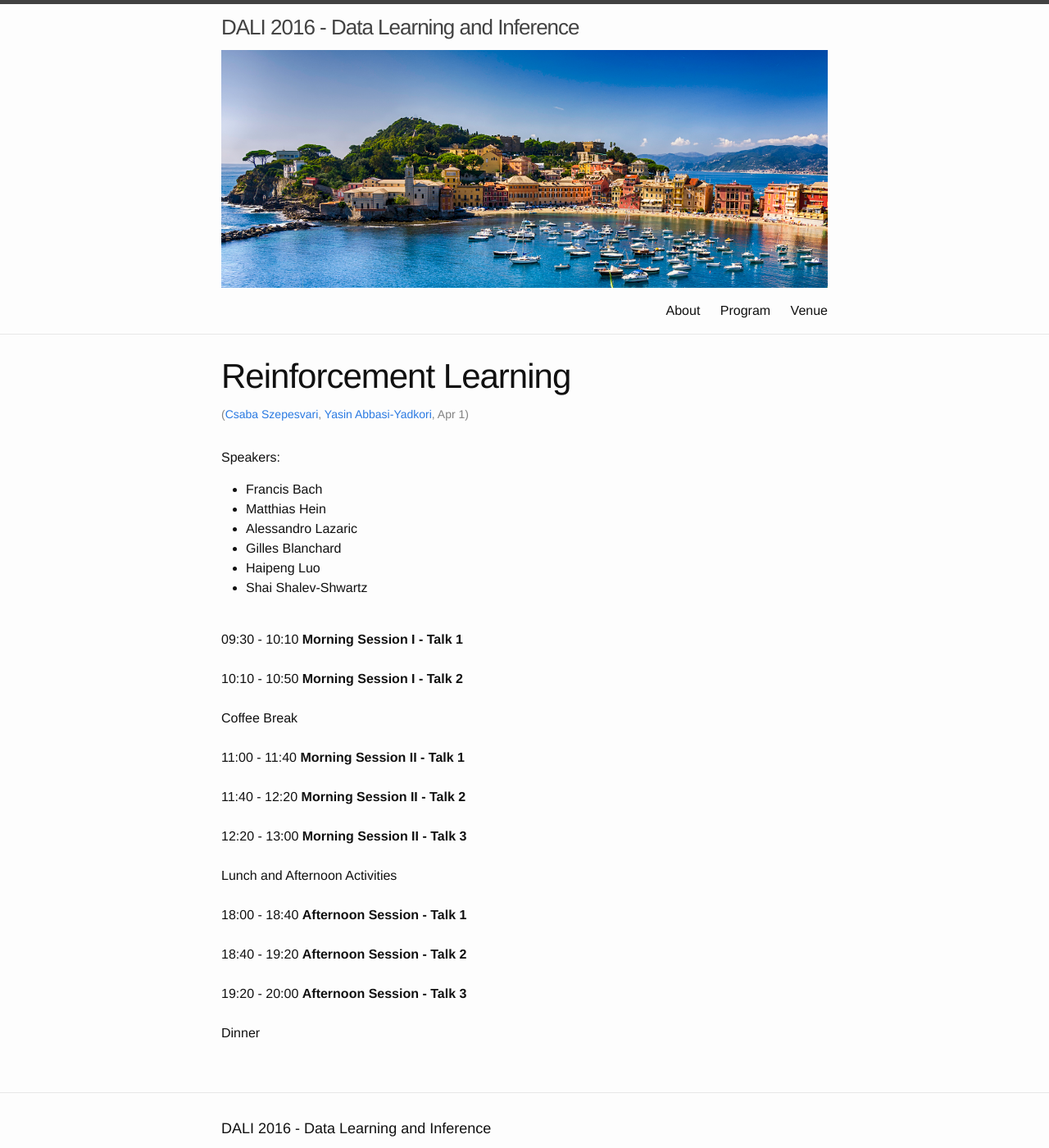
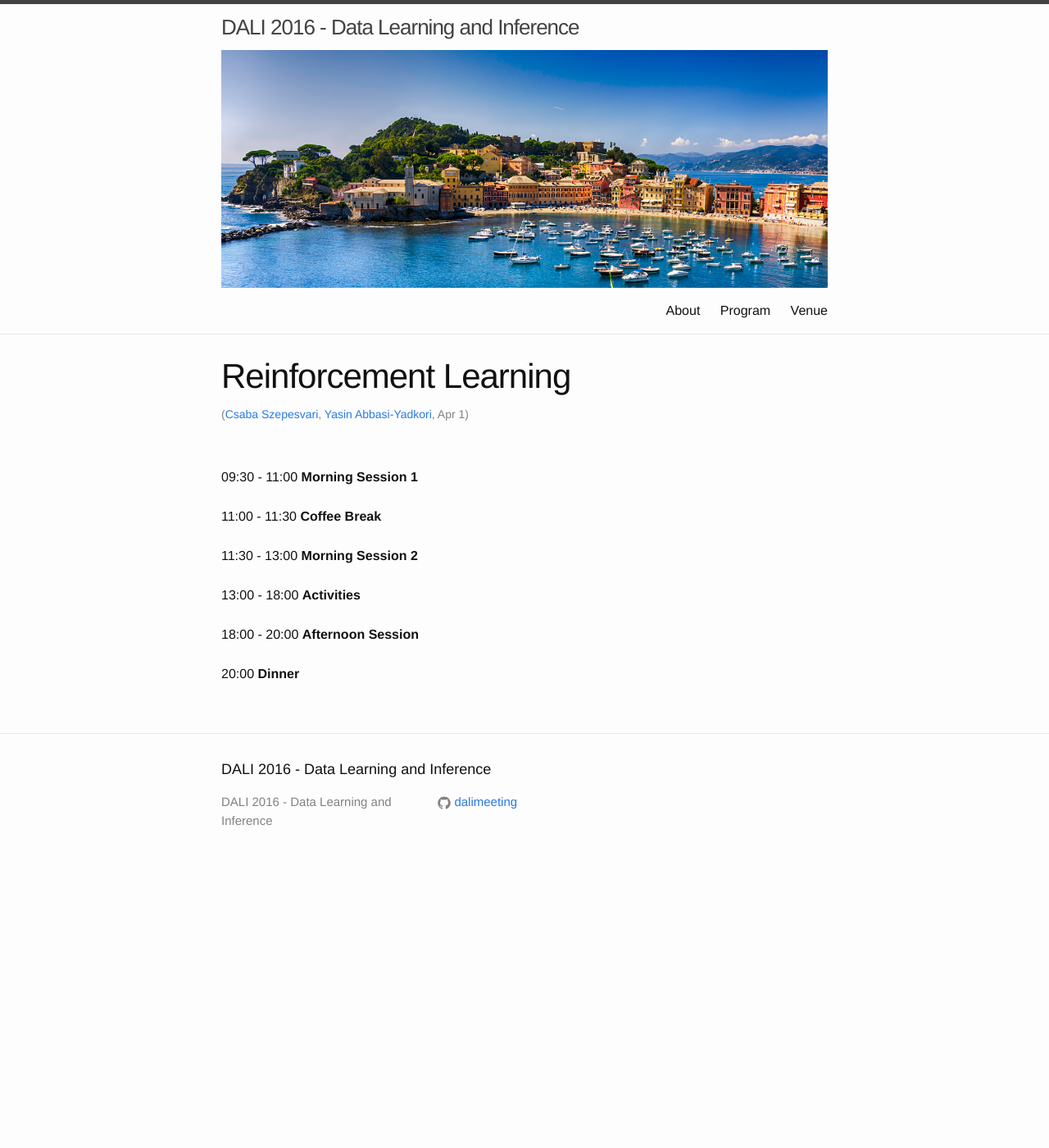
Before and after one commit to dalimeeting/dalimeeting.github.io, a Jekyll site: the page built from _posts/2016-04-01-reinforcement-learning.md, in a window 1280 px wide and 1400 px high. Shown: the whole window at 82% size. Built offline with Jekyll 4.4.1, drawn with Linux system fonts in a browser that asks for light colours.

Commit message:
fixed learning and optimization + reinforcement learning

```diff
--- a/_posts/2016-04-01-reinforcement-learning.md
+++ b/_posts/2016-04-01-reinforcement-learning.md
@@ -14,41 +14,21 @@ organizers:
   url: "https://webdocs.cs.ualberta.ca/~abbasiya/"
   institute: Queensland University of Technology
 talks:
-- title: "Morning Session I - Talk 1"
+- title: "Morning Session 1"
   start: "09:30"
-  end: "10:10"
-- title: "Morning Session I - Talk 2"
-  start: "10:10"
-  end: "10:50"
-- title: ""
-  start: "Coffee Break"
-- title: "Morning Session II - Talk 1"
+  end: "11:00"
+- title: "Coffee Break"
   start: "11:00"
-  end: "11:40"
-- title: "Morning Session II - Talk 2"
-  start: "11:40"
-  end: "12:20"
-- title: "Morning Session II - Talk 3"
-  start: "12:20"
+  end: "11:30"
+- title: "Morning Session 2"
+  start: "11:30"
   end: "13:00"
-- title: ""
-  start: "Lunch and Afternoon Activities"
-- title: "Afternoon Session - Talk 1"
+- title: "Activities"
+  start: "13:00"
+  end: "18:00"
+- title: "Afternoon Session"
   start: "18:00"
-  end: "18:40"
-- title: "Afternoon Session - Talk 2"
-  start: "18:40"
-  end: "19:20"
-- title: "Afternoon Session - Talk 3"
-  start: "19:20"
   end: "20:00"
-- title: ""
-  start: "Dinner"
-speakers:
-- Francis Bach
-- Matthias Hein
-- Alessandro Lazaric
-- Gilles Blanchard
-- Haipeng Luo
-- Shai Shalev-Shwartz
+- title: "Dinner"
+  start: "20:00"
 ---
```
Also changed, not shown: _posts/2016-04-01-learning-and-optimization.md (+12 -32 lines).
